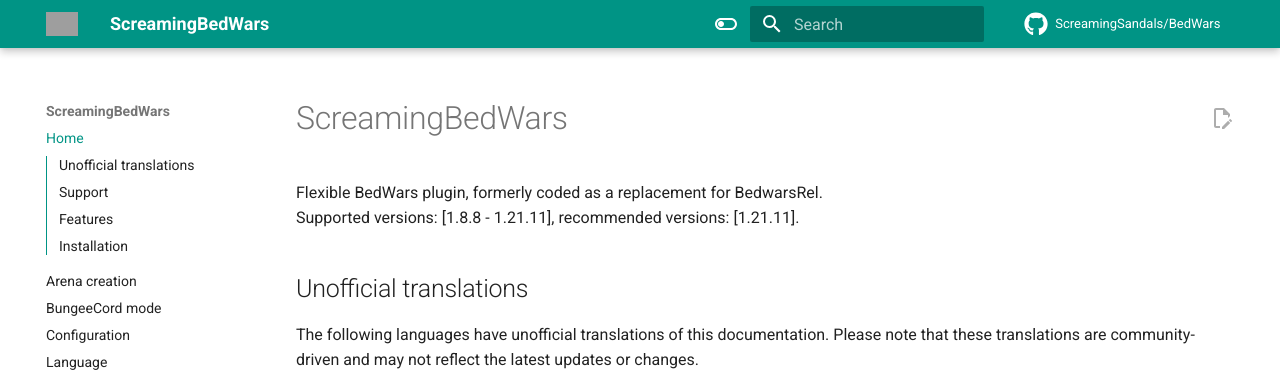
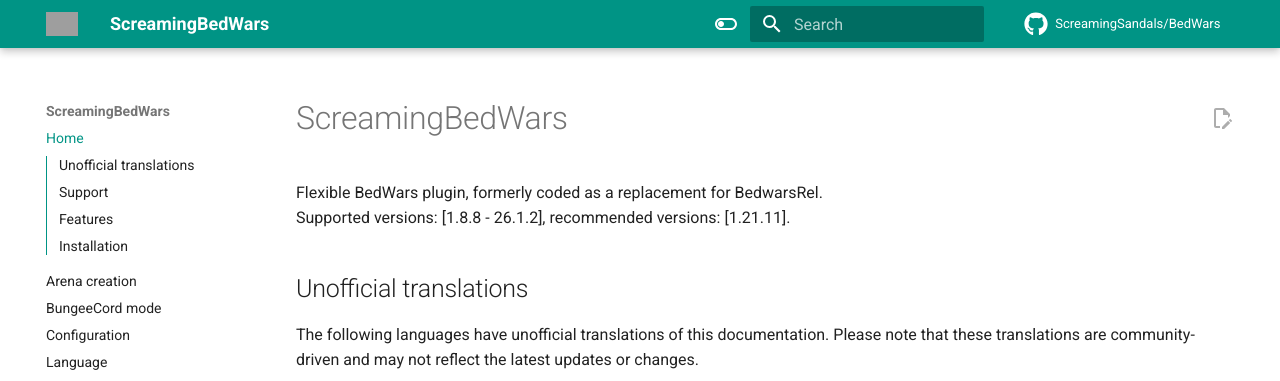
Before and after one commit to ScreamingSandals/BedWars, an MkDocs documentation site: the page built from docs/index.md, in a window 1280 px wide and 900 px high. Shown: the top 381 px of the window. Built offline with MkDocs 1.6.1 and Material for MkDocs 9.7.7, drawn with Linux system fonts in a browser that asks for light colours; comment, search, counter and statistics services are not loaded; the version menu is left out; grey boxes are pictures that could not be loaded.

Commit message:
docs: 0.2.43

```diff
--- a/docs/index.md
+++ b/docs/index.md
@@ -1,7 +1,7 @@
 # ScreamingBedWars
 
 Flexible BedWars plugin, formerly coded as a replacement for BedwarsRel.
-Supported versions: \[1.8.8 - 1.21.11\], recommended versions: \[1.21.11\].
+Supported versions: \[1.8.8 - 26.1.2\], recommended versions: \[1.21.11\].
 
 ## Unofficial translations
 
```
Also changed, not shown: docs/api.md (+1 -2 lines), docs/commands.md (+1 -1 lines), docs/config.md (+2 -1 lines), 1 other file.
